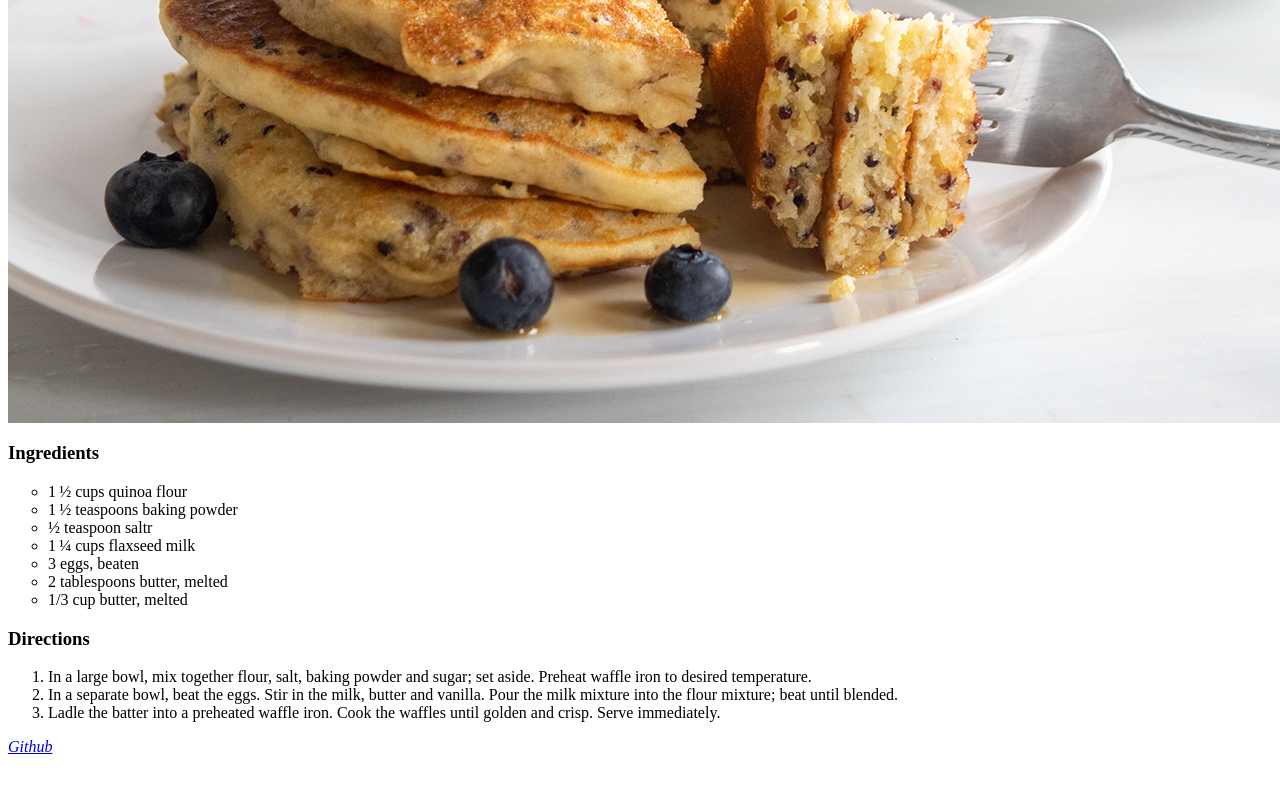
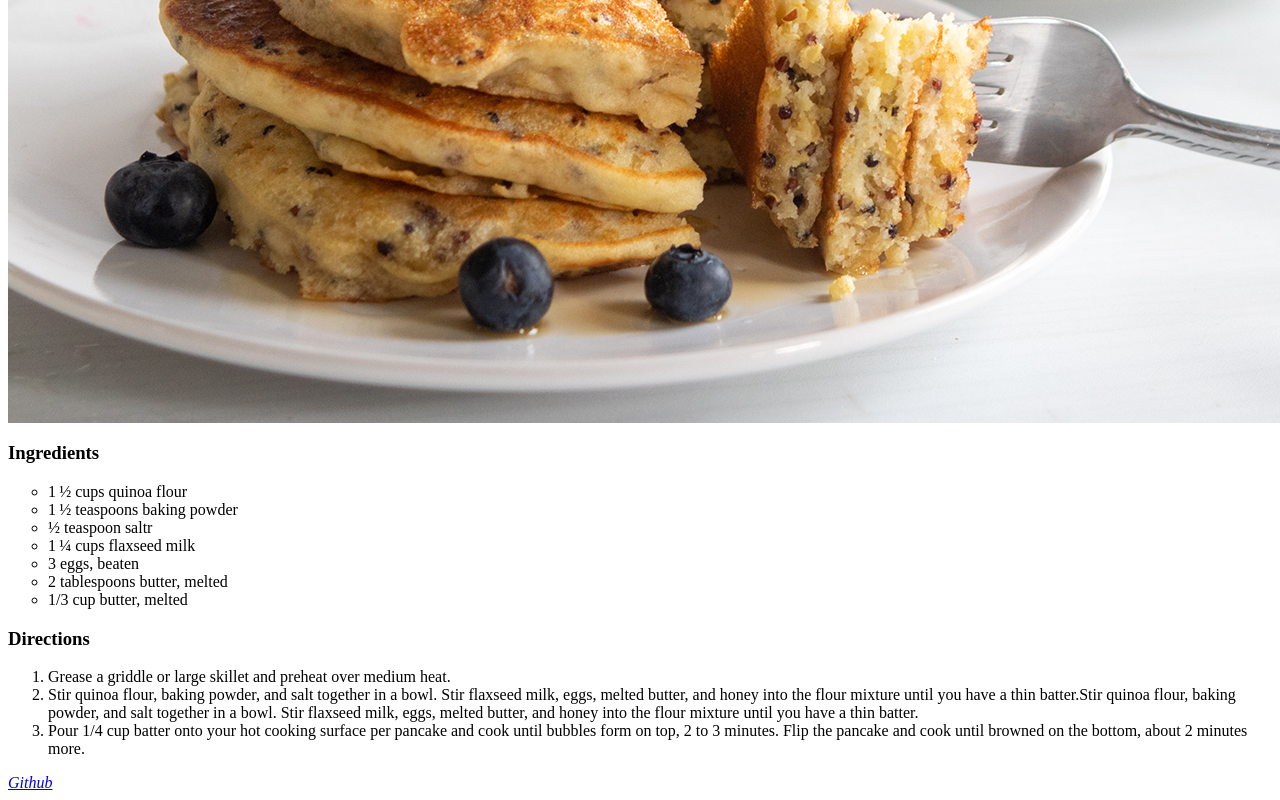
Before and after one commit to nevin-riot/odin-recipes, a plain HTML site: page recipes/quinoa-pancakes.html in a window 1280 px wide. Shown: the part 662-1462 px from the top of the page. Before the commit the page ends 1426 px from the top, so only its background shows below. Drawn offline with Linux system fonts and the light colour scheme.

Commit message:
Add direction for Quinoa Pancakes

```diff
--- a/recipes/quinoa-pancakes.html
+++ b/recipes/quinoa-pancakes.html
@@ -29,13 +29,11 @@
     <h3>Directions
     </h3>
     <ol id="direction" class="direction" type="1">
-      <li>In a large bowl, mix together flour, salt, baking powder and sugar; set aside. Preheat waffle iron to desired temperature.
+      <li>Grease a griddle or large skillet and preheat over medium heat.
       </li>
-      <li>In a separate bowl, beat the eggs. Stir in the milk, butter and vanilla. Pour the milk mixture into the flour mixture; beat until blended.
+      <li>Stir quinoa flour, baking powder, and salt together in a bowl. Stir flaxseed milk, eggs, melted butter, and honey into the flour mixture until you have a thin batter.Stir quinoa flour, baking powder, and salt together in a bowl. Stir flaxseed milk, eggs, melted butter, and honey into the flour mixture until you have a thin batter.
       </li>
-
-
-      <li>Ladle the batter into a preheated waffle iron. Cook the waffles until golden and crisp. Serve immediately.
+      <li>Pour 1/4 cup batter onto your hot cooking surface per pancake and cook until bubbles form on top, 2 to 3 minutes. Flip the pancake and cook until browned on the bottom, about 2 minutes more.
       </li>
     </ol>
 
```
